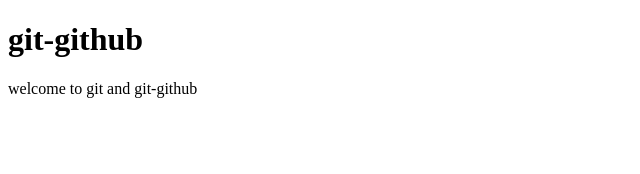
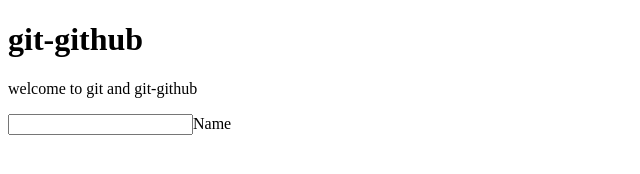
Before and after one commit to Gklelei/PART1, a plain HTML site: page index.html in a window 1280 px wide. Shown: the whole page, without its empty margins (0-640 px from the left). Drawn offline with Linux system fonts and the light colour scheme.

Commit message:
Added a form inside a div

```diff
--- a/index.html
+++ b/index.html
@@ -12,5 +12,10 @@
     <p>
         welcome to git and git-github
     </p>
+    <div>
+        <form action="
+        ">
+    <input type="text">Name</form>
+    </div>
 </body>
 </html>
```
